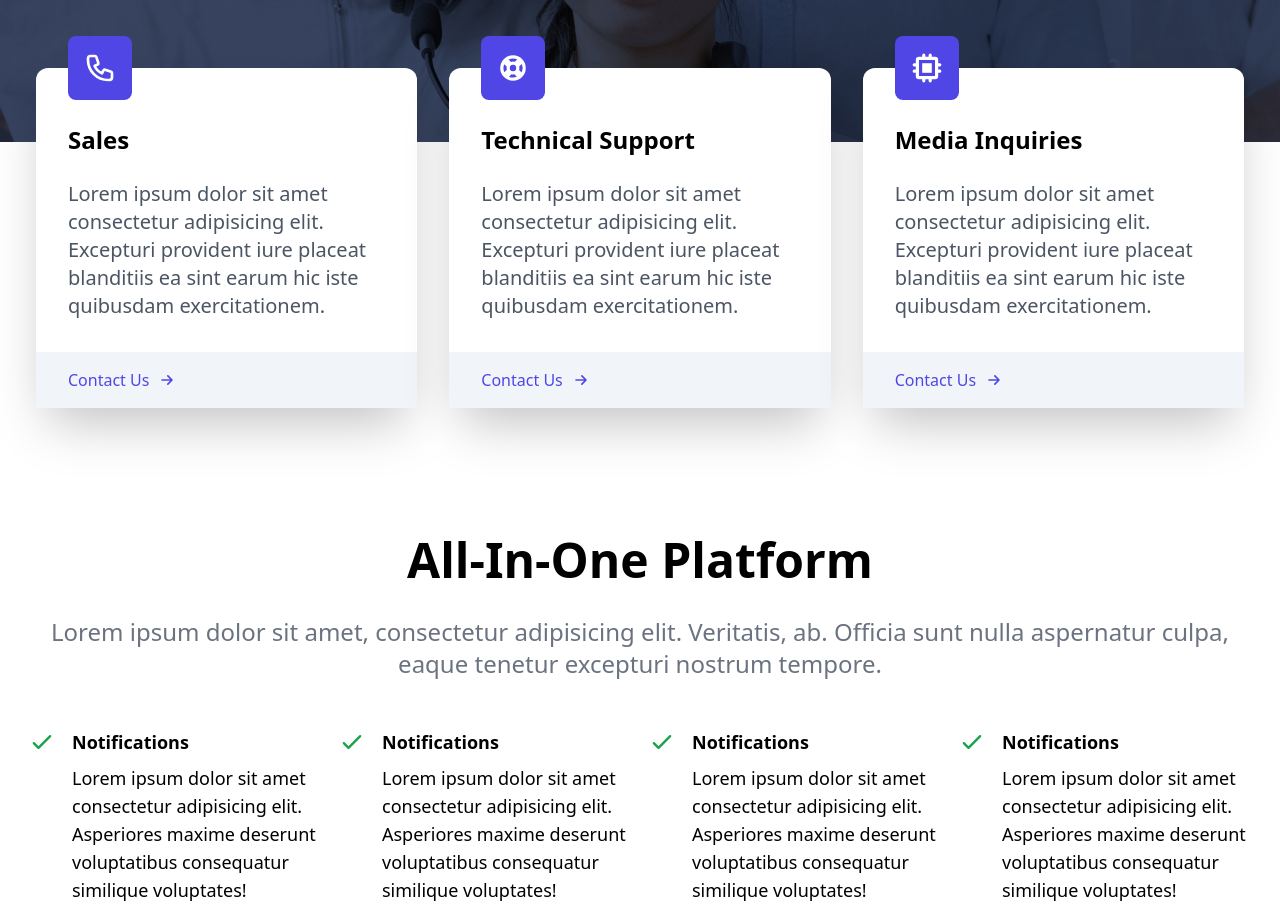
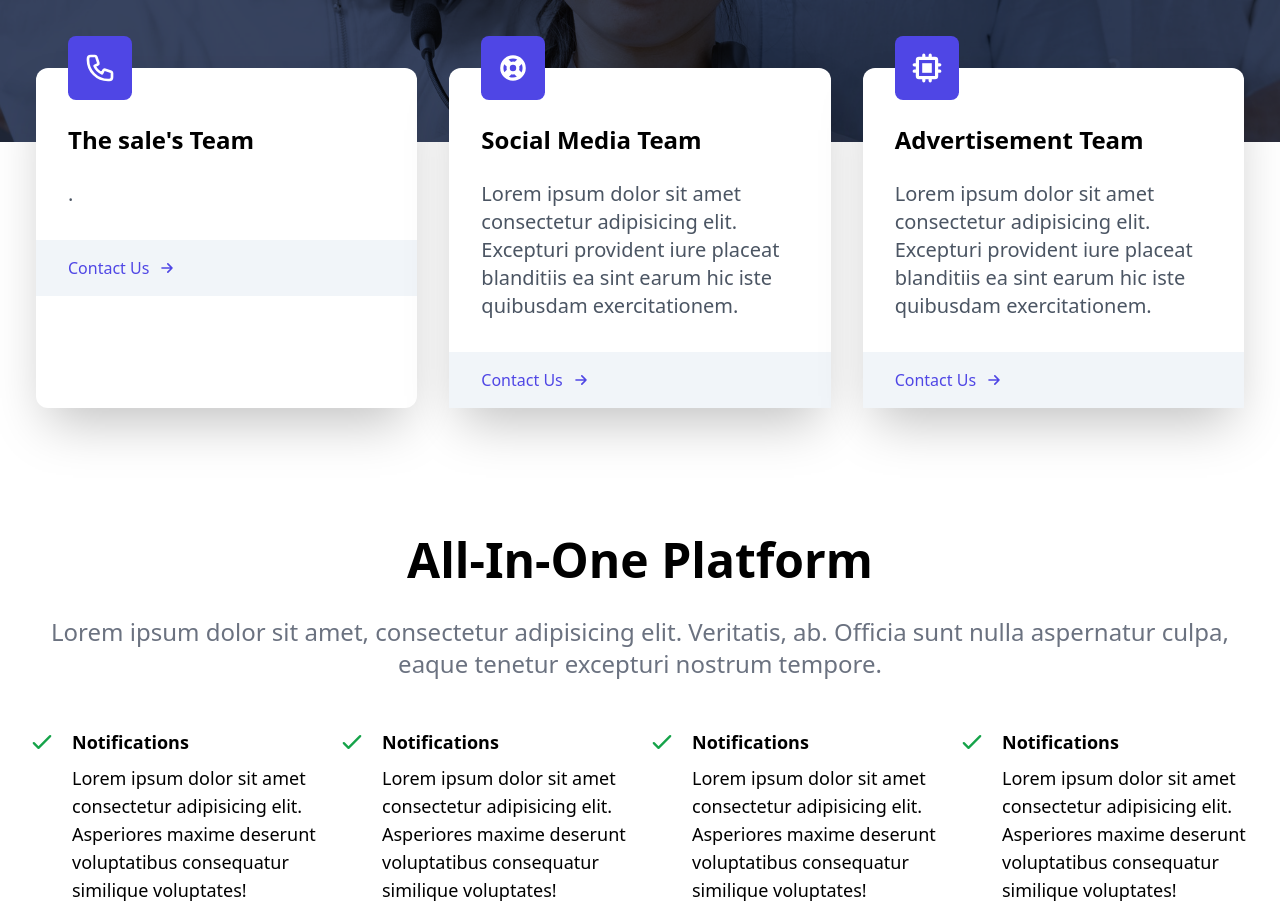
Before and after one commit to asiimwearnold/Bulk-Ug, a React (Create React App) app: page / in a window 1280 px wide. Shown: the part 1940-2861 px from the top of the page. Built offline with nearby package versions, Linux system fonts and the light colour scheme.

Commit message:
10.2 Update

```diff
--- a/src/components/Support.jsx
+++ b/src/components/Support.jsx
@@ -35,8 +35,8 @@ const Support = () => {
               <div className='bg-white rounded-xl shadow-2xl'>
                   <div className='p-8'>
                       <PhoneIcon className='w-16 p-4 bg-indigo-600 text-white rounded-lg mt-[-4rem]' />
-                      <h3 className='font-bold text-2xl my-6'>Sales</h3>
-                      <p className='text-gray-600 text-xl'>Lorem ipsum dolor sit amet consectetur adipisicing elit. Excepturi provident iure placeat blanditiis ea sint earum hic iste quibusdam exercitationem.</p>
+                      <h3 className='font-bold text-2xl my-6'>The sale's Team </h3>
+                      <p className='text-gray-600 text-xl'>.</p>
                   </div>
                   <div className='bg-slate-100 pl-8 py-4'>
                       <p className='flex items-center text-indigo-600'>Contact Us <ArrowSmRightIcon className='w-5 ml-2' /></p>
@@ -45,7 +45,7 @@ const Support = () => {
               <div className='bg-white rounded-xl shadow-2xl'>
                   <div className='p-8'>
                       <SupportIcon className='w-16 p-4 bg-indigo-600 text-white rounded-lg mt-[-4rem]' />
-                      <h3 className='font-bold text-2xl my-6'>Technical Support</h3>
+                      <h3 className='font-bold text-2xl my-6'>Social Media Team </h3>
                       <p className='text-gray-600 text-xl'>Lorem ipsum dolor sit amet consectetur adipisicing elit. Excepturi provident iure placeat blanditiis ea sint earum hic iste quibusdam exercitationem.</p>
                   </div>
                   <div className='bg-slate-100 pl-8 py-4'>
@@ -55,7 +55,7 @@ const Support = () => {
               <div className='bg-white rounded-xl shadow-2xl'>
                   <div className='p-8'>
                       <ChipIcon className='w-16 p-4 bg-indigo-600 text-white rounded-lg mt-[-4rem]' />
-                      <h3 className='font-bold text-2xl my-6'>Media Inquiries</h3>
+                      <h3 className='font-bold text-2xl my-6'>Advertisement Team</h3>
                       <p className='text-gray-600 text-xl'>Lorem ipsum dolor sit amet consectetur adipisicing elit. Excepturi provident iure placeat blanditiis ea sint earum hic iste quibusdam exercitationem.</p>
                   </div>
                   <div className='bg-slate-100 pl-8 py-4'>
```
